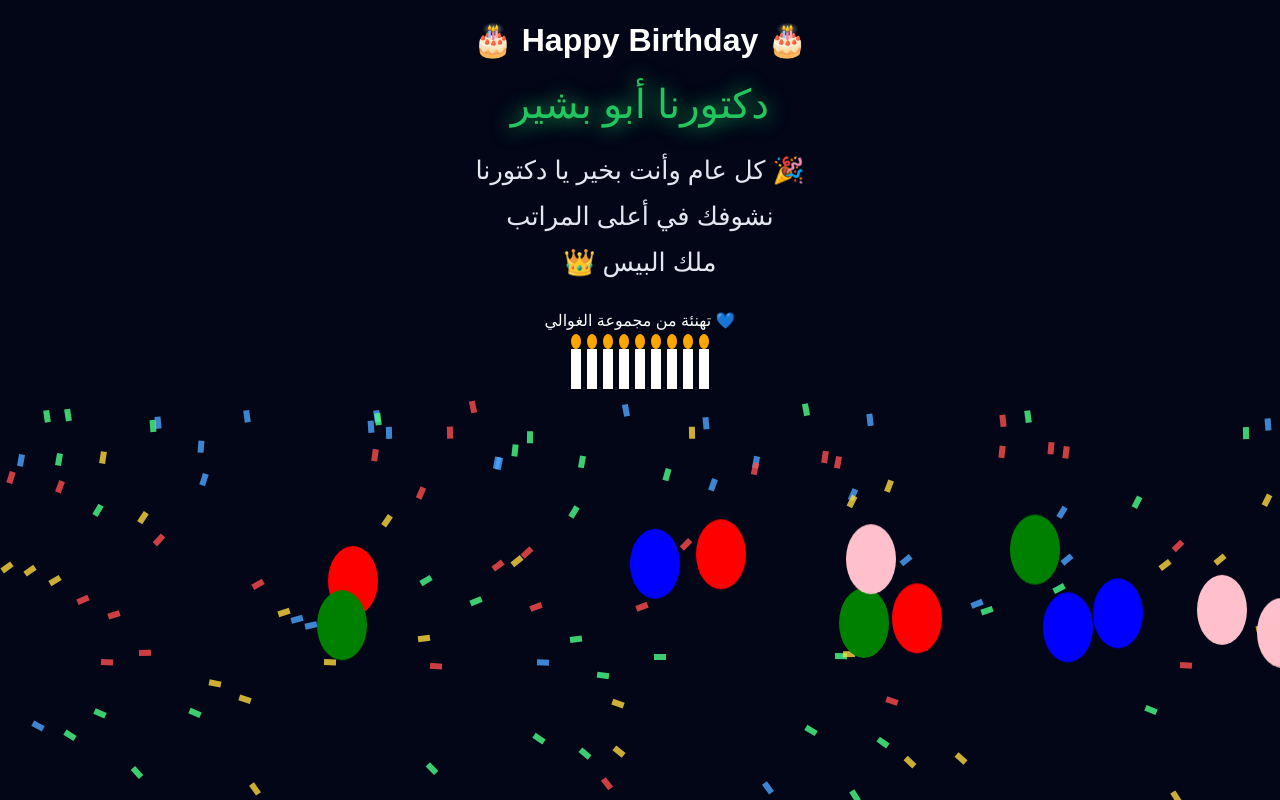
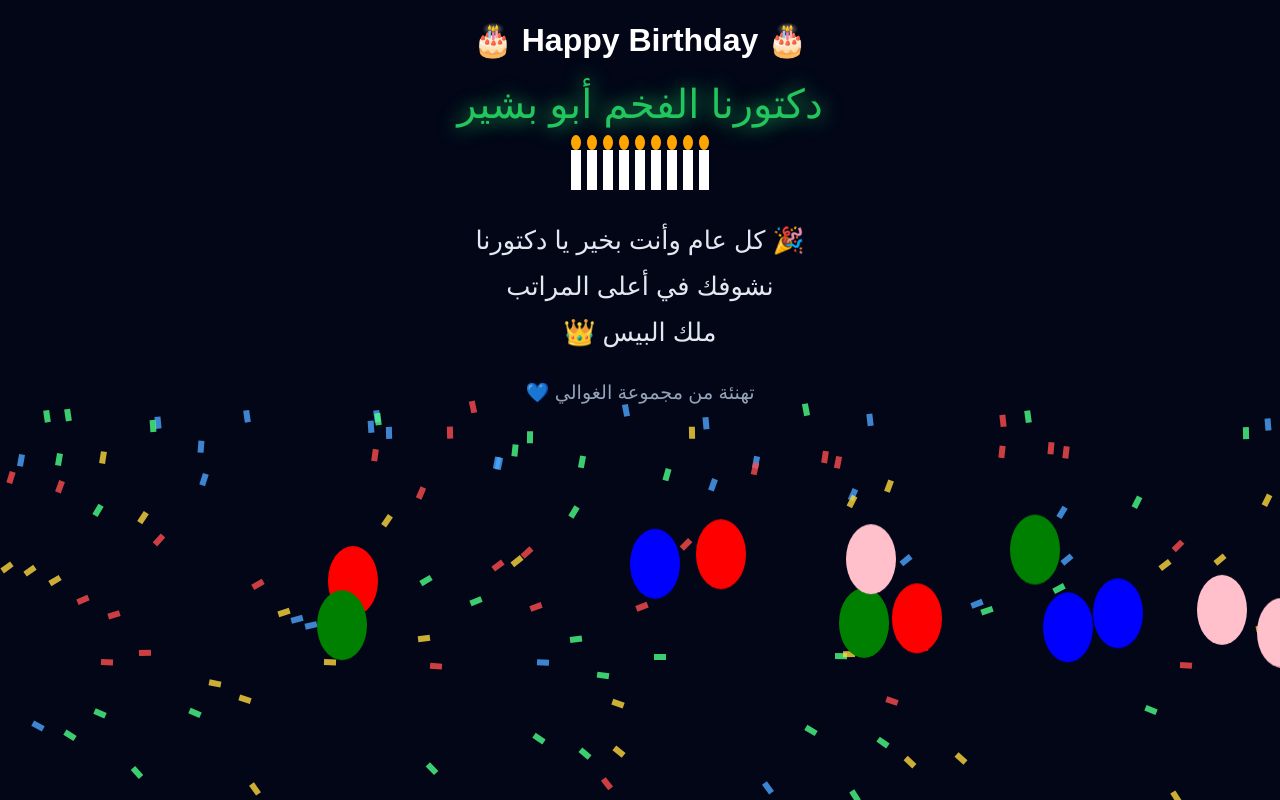
Before and after one commit to anasaldahdoh2005-commits/happy-birthday-Abu-Bashir, a plain HTML site: page index.html in a window 1280 px wide. Both pictures are taken after a click on the element "اضغط للمفاجأة 🎉". Drawn offline with Linux system fonts and the light colour scheme.

Commit message:
Update index.html

```diff
--- a/index.html
+++ b/index.html
@@ -49,6 +49,11 @@ body {
     direction: rtl;
 }
 
+/* الشموع */
+.candles {
+    margin-top: 20px;
+}
+
 /* النص */
 .message {
     font-size: 1.6em;
@@ -56,6 +61,13 @@ body {
     line-height: 1.8;
     direction: rtl;
     color: #e2e8f0;
+}
+
+/* التهنئة */
+.from {
+    margin-top: 15px;
+    font-size: 1.2em;
+    color: #94a3b8;
 }
 
 /* confetti */
@@ -121,7 +133,9 @@ body {
 <div id="main">
     <h1>🎂 Happy Birthday 🎂</h1>
 
-    <div class="name">دكتورنا أبو بشير</div>
+    <div class="name">دكتورنا الفخم أبو بشير</div>
+
+    <div id="candles" class="candles"></div>
 
     <p class="message">
         🎉 كل عام وأنت بخير يا دكتورنا<br>
@@ -129,23 +143,18 @@ body {
         ملك البيس 👑
     </p>
 
-    <p>تهنئة من مجموعة الغوالي 💙</p>
-
-    <div id="candles"></div>
+    <p class="from">💙 تهنئة من مجموعة الغوالي</p>
 </div>
 
 <script>
 
 function start(){
-    // إخفاء الصفحة الأولى
     document.getElementById("startPage").style.display = "none";
     document.getElementById("main").style.display = "block";
 
-    // تشغيل الصوت
     let audio = document.getElementById("music");
     audio.play().catch(()=>{});
 
-    // تشغيل الأنيميشن
     confetti();
     balloons();
     candles();
```
